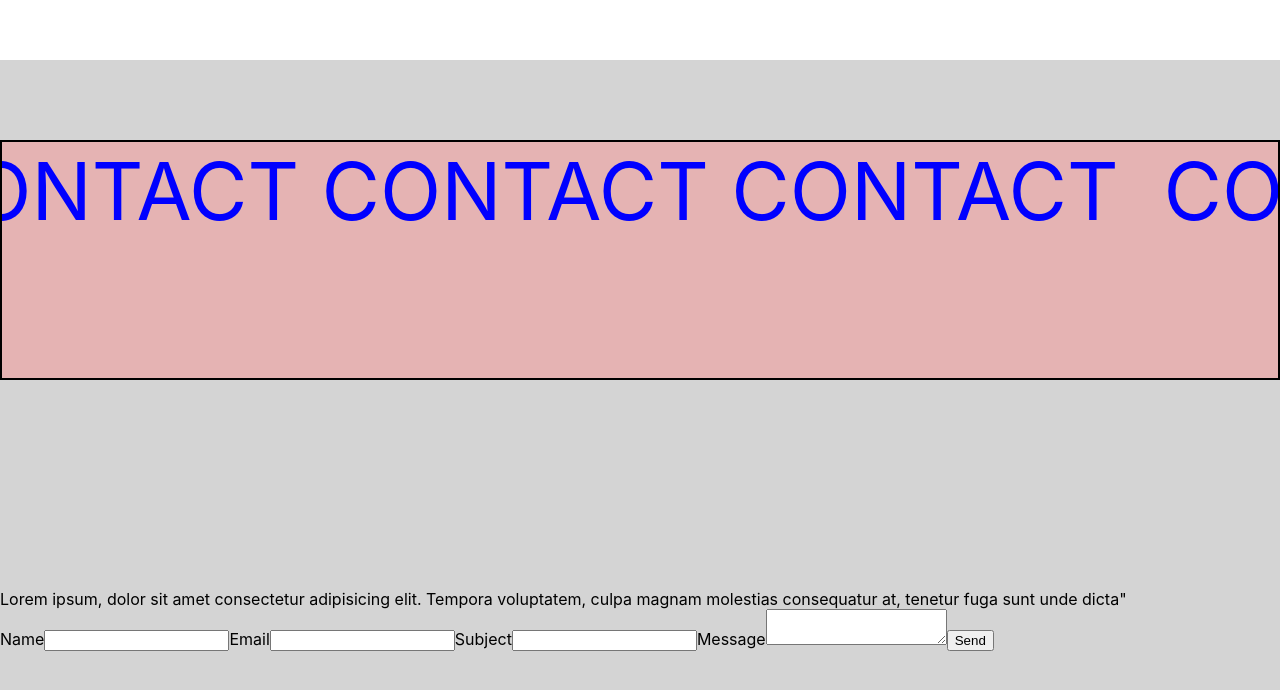
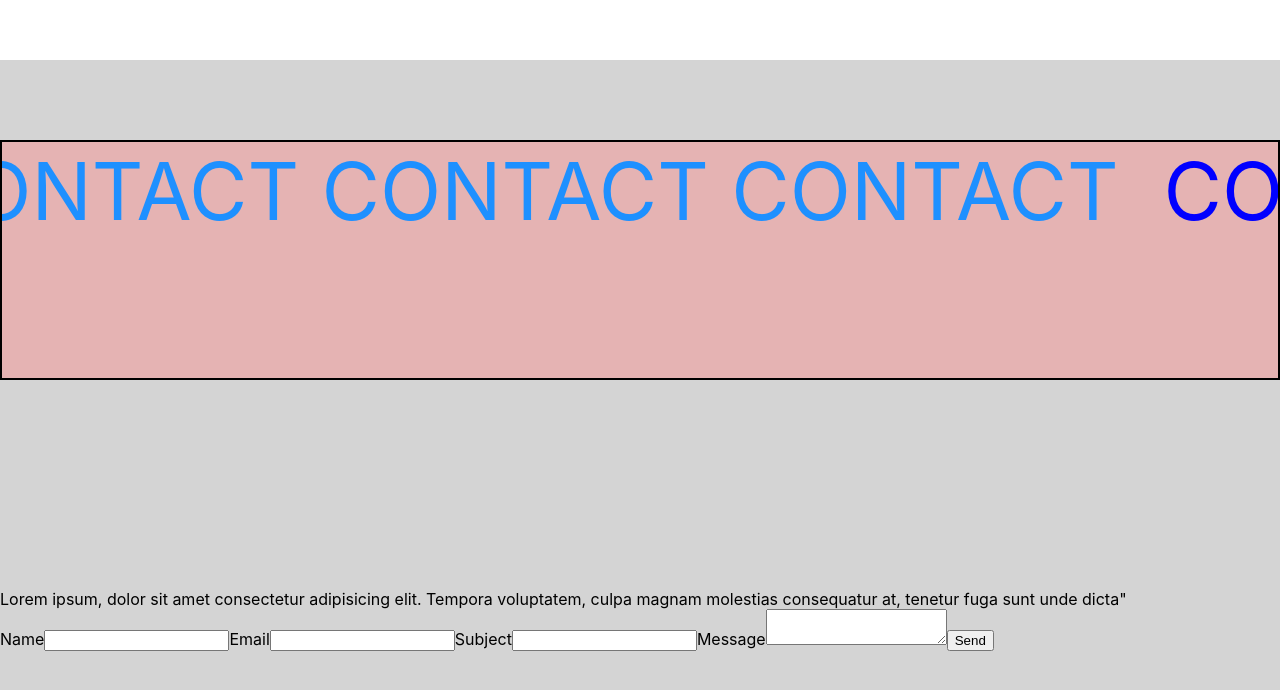
Before and after one commit to sparklingwaterlemon/Portfolio, a React (Create React App) app: page / in a window 1280 px wide. Shown: the part 4180-4870 px from the top of the page. Built offline with nearby package versions, Linux system fonts and the light colour scheme.

Commit message:
updated marquee scroll

```diff
--- a/src/Components/ContactSection/ContactSection.css
+++ b/src/Components/ContactSection/ContactSection.css
@@ -21,7 +21,7 @@
 }
 
 .marquee-text0{
-    color: blue;
+    color: dodgerblue;
     display: inline-block;
 
     animation: marquee0 20s linear infinite;
@@ -35,14 +35,7 @@
     animation: marquee1 20s linear infinite;
 
 }
-/* .marquee-text2{
-    color: red;
-    display: inline-block;
 
-    animation: marquee2 20s linear infinite;
-
-    animation-delay: 10s;
-} */
 
 @keyframes marquee0 {
     from {
@@ -60,11 +53,3 @@
         transform: translateX(-100%);
     }
 }
-/* @keyframes marquee2 {
-    from {
-        transform: translateX(0%);
-    }
-    to {
-        transform: translateX(-100%);
-    }
-} */
```
Also changed, not shown: src/Components/ContactSection/ContactSection.jsx (+0 -7 lines).
